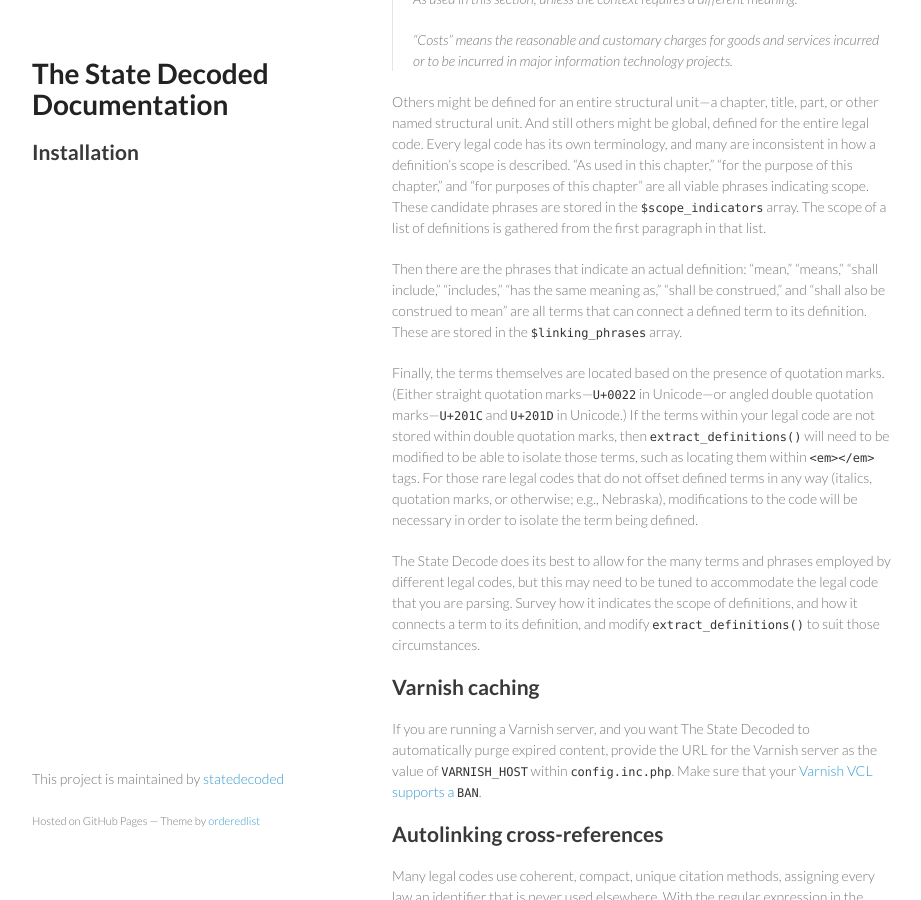
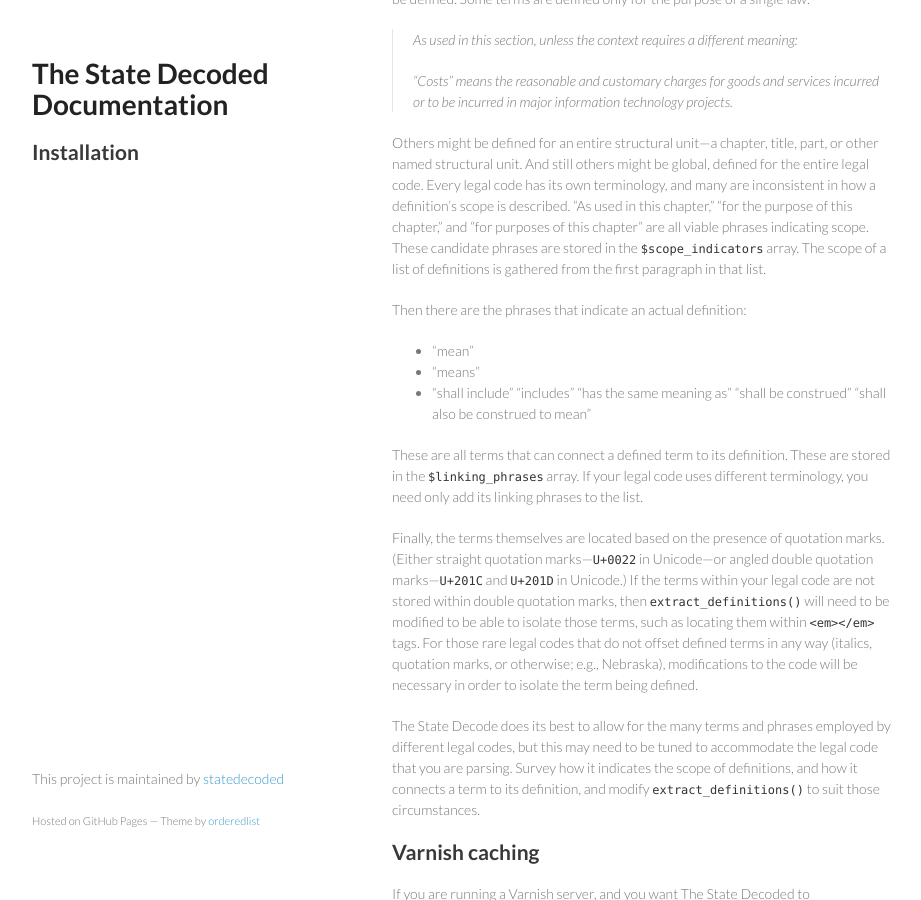
Before and after one commit to statedecoded/documentation, a Jekyll site: the page built from installation.md, in a window 1280 px wide and 900 px high, scrolled down 2503 px. Shown: the whole window, without its empty margins (178-1099 px from the left). Built offline with Jekyll 4.4.1, drawn with Linux system fonts in a browser that asks for light colours.

Commit message:
Undo debugging Markdown, improve definition display

```diff
--- a/installation.md
+++ b/installation.md
@@ -90,7 +90,17 @@
 
 Others might be defined for an entire structural unit—a chapter, title, part, or other named structural unit. And still others might be global, defined for the entire legal code. Every legal code has its own terminology, and many are inconsistent in how a definition's scope is described. "As used in this chapter," "for the purpose of this chapter," and "for purposes of this chapter" are all viable phrases indicating scope. These candidate phrases are stored in the `$scope_indicators` array. The scope of a list of definitions is gathered from the first paragraph in that list.
 
-Then there are the phrases that indicate an actual definition: "mean," "means," "shall include," "includes," "has the same meaning as," "shall be construed," and "shall also be construed to mean" are all terms that can connect a defined term to its definition. These are stored in the `$linking_phrases` array.
+Then there are the phrases that indicate an actual definition:
+
+* "mean"
+* "means"
+* "shall include"
+"includes"
+"has the same meaning as"
+"shall be construed"
+"shall also be construed to mean"
+
+These are all terms that can connect a defined term to its definition. These are stored in the `$linking_phrases` array. If your legal code uses different terminology, you need only add its linking phrases to the list.
 
 Finally, the terms themselves are located based on the presence of quotation marks. (Either straight quotation marks—`U+0022` in Unicode—or angled double quotation marks—`U+201C` and `U+201D` in Unicode.) If the terms within your legal code are not stored within double quotation marks, then `extract_definitions()` will need to be modified to be able to isolate those terms, such as locating them within `<em></em>` tags. For those rare legal codes that do not offset defined terms in any way (italics, quotation marks, or otherwise; e.g., Nebraska), modifications to the code will be necessary in order to isolate the term being defined.
 
```
Also changed, not shown: other parts of installation.md (+2 -2 lines).
